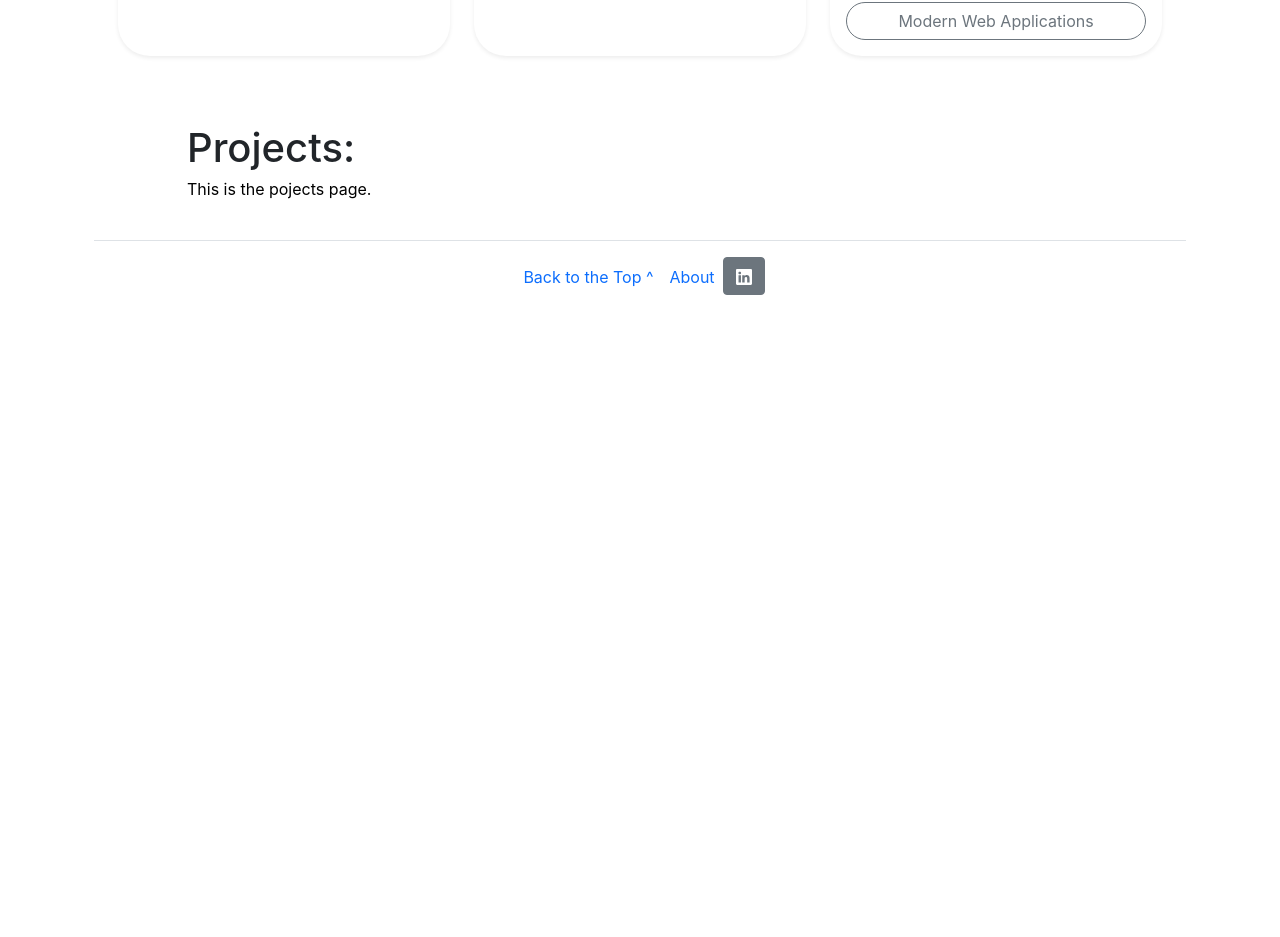
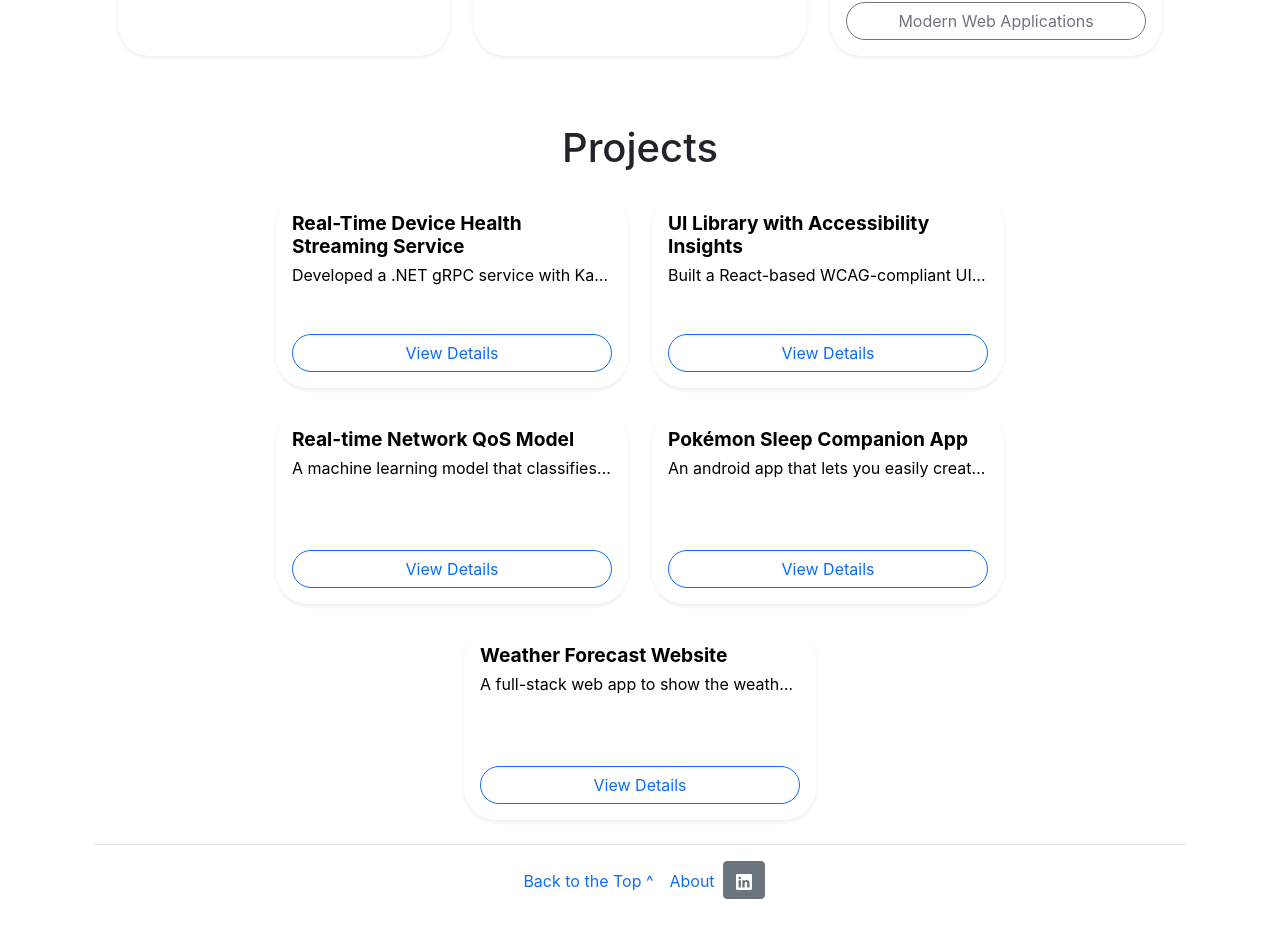
Before and after one commit to UTHasandhu/portfolio, a React (Create React App) app: page / in a window 1280 px wide. Shown: the part 2421-3358 px from the top of the page. Before the commit the page ends 2758 px from the top, so only its background shows below. Built offline with nearby package versions, Linux system fonts and the light colour scheme; a web font is replaced by a local one.

Commit message:
Projects boilerplate

```diff
--- a/src/Components/Projects/Projects.jsx
+++ b/src/Components/Projects/Projects.jsx
@@ -1,15 +1,103 @@
-import React from "react";
+import React, { useState } from "react";
+import projectsData from "../../tempData/projectsData.json";
 
-export default function ProjectsPage() {
-    return (
-        <div class="container-fluid">
-            <div className="row">
-                <div class="col-1"> </div>
-                <div class="col">
-                    <h1>Projects: </h1>
-                    <p>This is the pojects page.</p>
+const tagColors = {
+  specialty: "bg-primary",
+  language: "bg-success",
+  framework: "bg-warning text-dark",
+  tool: "bg-info text-dark",
+  database: "bg-secondary",
+  cloud: "bg-dark",
+  api: "bg-danger",
+  library: "bg-purple text-white",
+  platform: "bg-teal text-white",
+  service: "bg-secondary"
+};
+
+export default function ProjectsPage({ activeTag }) {
+  const [selectedProject, setSelectedProject] = useState(null);
+
+  const getTagColor = (type) => {
+    return tagColors[type] || "bg-light text-dark";
+  };
+
+  return (
+    <div className="container-fluid">
+      <h1 className="text-center mb-4">Projects</h1>
+
+      <div className="d-flex flex-wrap justify-content-center gap-4">
+        {projectsData
+          .filter(
+            (project) =>
+              !activeTag || project.tags?.some((t) => t.name === activeTag)
+          )
+          .map((project, idx) => (
+            <div
+              key={idx}
+              className="card shadow-sm border-0"
+              style={{ width: "22rem", borderRadius: "2rem" }}
+            >
+              <div
+                className="card-body d-flex flex-column justify-content-between"
+                style={{ minHeight: "12rem" }}
+              >
+                <h5 className="card-title fw-bold">{project.title}</h5>
+                <p className="card-text text-truncate">{project.description}</p>
+                <button
+                  className="btn btn-outline-primary rounded-pill mt-auto"
+                  onClick={() => setSelectedProject(project)}
+                >
+                  View Details
+                </button>
+              </div>
+            </div>
+          ))}
+      </div>
+
+      {/* Modal */}
+      {selectedProject && (
+        <div
+          className="modal fade show d-block"
+          tabIndex="-1"
+          role="dialog"
+          style={{ backgroundColor: "rgba(0,0,0,0.5)" }}
+        >
+          <div className="modal-dialog" role="document">
+            <div className="modal-content">
+              <div className="modal-header">
+                <h5 className="modal-title">{selectedProject.title}</h5>
+                <button
+                  type="button"
+                  className="btn-close"
+                  onClick={() => setSelectedProject(null)}
+                ></button>
+              </div>
+              <div className="modal-body">
+                <p>{selectedProject.description}</p>
+                <div className="d-flex flex-wrap gap-2 mt-3">
+                  {selectedProject.tags?.map((tag, idx) => (
+                    <span
+                      key={idx}
+                      className={`badge ${getTagColor(tag.type)} rounded-pill px-2`}
+                    >
+                      {tag.name}
+                    </span>
+                  ))}
                 </div>
+              </div>
+              <div className="modal-footer">
+                <button
+                  type="button"
+                  className="btn btn-secondary"
+                  onClick={() => setSelectedProject(null)}
+                >
+                  Close
+                </button>
+              </div>
             </div>
+          </div>
         </div>
-    );
+      )}
+    </div>
+  );
 }
--- /dev/null
+++ b/src/tempData/projectsData.json
@@ -0,0 +1,56 @@
+[
+  {
+    "title": "Real-Time Device Health Streaming Service",
+    "description": "Developed a .NET gRPC service with Kafka and MySQL to stream IoT telemetry in real time, integrated Python-based anomaly detection, and delivered data via WebSocket dashboards.",
+    "tags": [
+      { "name": ".NET", "type": "framework" },
+      { "name": "gRPC", "type": "api" },
+      { "name": "Kafka", "type": "framework" },
+      { "name": "MySQL", "type": "database" },
+      { "name": "Python", "type": "language" },
+      { "name": "WebSockets", "type": "api" }
+    ]
+  },
+  {
+    "title": "UI Library with Accessibility Insights",
+    "description": "Built a React-based WCAG-compliant UI library with a live sandbox, screen reader simulation, dynamic type scaling, and the ability to export components for integration.",
+    "tags": [
+      { "name": "React", "type": "framework" },
+      { "name": "Accessibility", "type": "specialty" },
+      { "name": "UI/UX", "type": "specialty" }
+    ]
+  },
+  {
+    "title": "Real-time Network QoS Model",
+    "description": "A machine learning model that classifies live router traffic to dynamically boost bandwidth for high-priority activities like gaming and downloads, using Wireshark for packet capture and scikit-learn for training.",
+    "tags": [
+      { "name": "Python", "type": "language" },
+      { "name": "Scikit-Learn", "type": "library" },
+      { "name": "ML", "type": "specialty" },
+      { "name": "Networking", "type": "specialty" }
+    ]
+  },
+  {
+    "title": "Pokémon Sleep Companion App",
+    "description": "An android app that lets you easily create and organize your teams for the Pokémon Sleep mobile game using Kotlin, Express.js, and MongoDB.",
+    "tags": [
+      { "name": "Kotlin", "type": "language" },
+      { "name": "Android", "type": "platform" },
+      { "name": "Express.js", "type": "framework" },
+      { "name": "MongoDB", "type": "database" }
+    ]
+  },
+  {
+    "title": "Weather Forecast Website",
+    "description": "A full-stack web app to show the weather forecast using DynamoDB, Flask, and React. Practiced CI/CD using Jenkins running on Kubernetes clusters and deployed onto EC2.",
+    "tags": [
+      { "name": "React", "type": "framework" },
+      { "name": "Flask", "type": "framework" },
+      { "name": "DynamoDB", "type": "database" },
+      { "name": "CI/CD", "type": "tool" },
+      { "name": "Jenkins", "type": "tool" },
+      { "name": "Kubernetes", "type": "tool" },
+      { "name": "AWS", "type": "cloud" }
+    ]
+  }
+]
```
